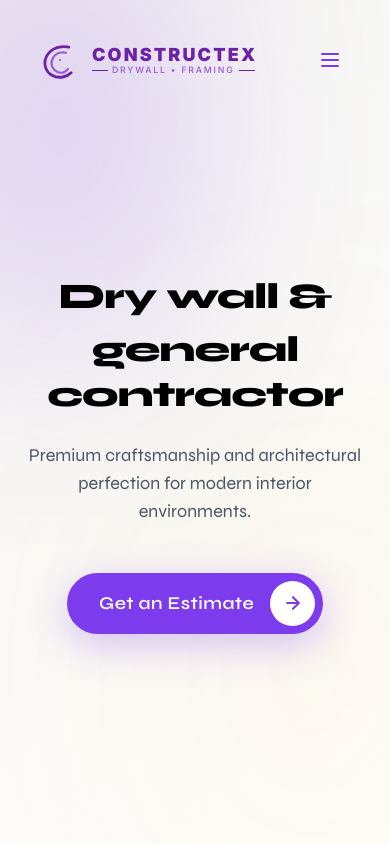
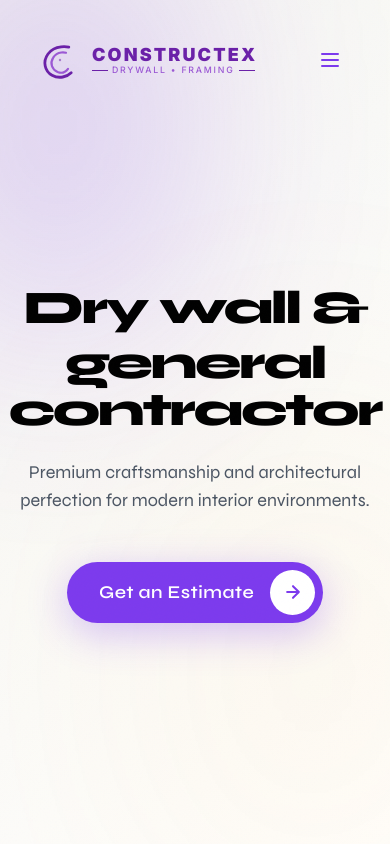
Before and after one commit to sohailarbi355813-cmyk/constructex, a Next.js app: page / in a window 390 px wide. Shown: the top 844 px of the page. Built offline with nearby package versions, Linux system fonts and the light colour scheme.

Commit message:
fix(ui): bulletproof mobile overflow-x and implement fluid viewport typography for hero

```diff
--- a/app/page.tsx
+++ b/app/page.tsx
@@ -9,7 +9,7 @@ import Footer from "@/components/Footer";
 
 export default function Home() {
   return (
-    <main className="relative min-h-screen">
+    <main className="relative min-h-screen overflow-x-hidden">
       <Navbar />
       <HeroSection />
       <ServicesSection />
--- a/components/HeroSection.tsx
+++ b/components/HeroSection.tsx
@@ -28,17 +28,17 @@ export default function HeroSection() {
 
       <div className="relative z-10 text-center px-6 mt-16">
         <motion.div
-          className="flex flex-col items-center select-none font-heading"
+          className="flex flex-col items-center select-none font-heading w-full"
         >
           <motion.h1
             {...fadeUp(0.1)}
-            className="text-4xl sm:text-5xl md:text-7xl lg:text-8xl font-black text-luxury-white tracking-tight leading-tight mb-2"
+            className="text-[12vw] sm:text-6xl md:text-7xl lg:text-8xl font-black text-luxury-white tracking-tighter leading-none mb-2 text-center break-words w-full"
           >
             Dry wall &
           </motion.h1>
           <motion.h1
             {...fadeUp(0.3)}
-            className="text-4xl sm:text-5xl md:text-7xl lg:text-8xl font-black text-luxury-white tracking-tight leading-tight"
+            className="text-[12vw] sm:text-6xl md:text-7xl lg:text-8xl font-black text-luxury-white tracking-tighter leading-none text-center break-words w-full"
           >
             general contractor
           </motion.h1>
```
